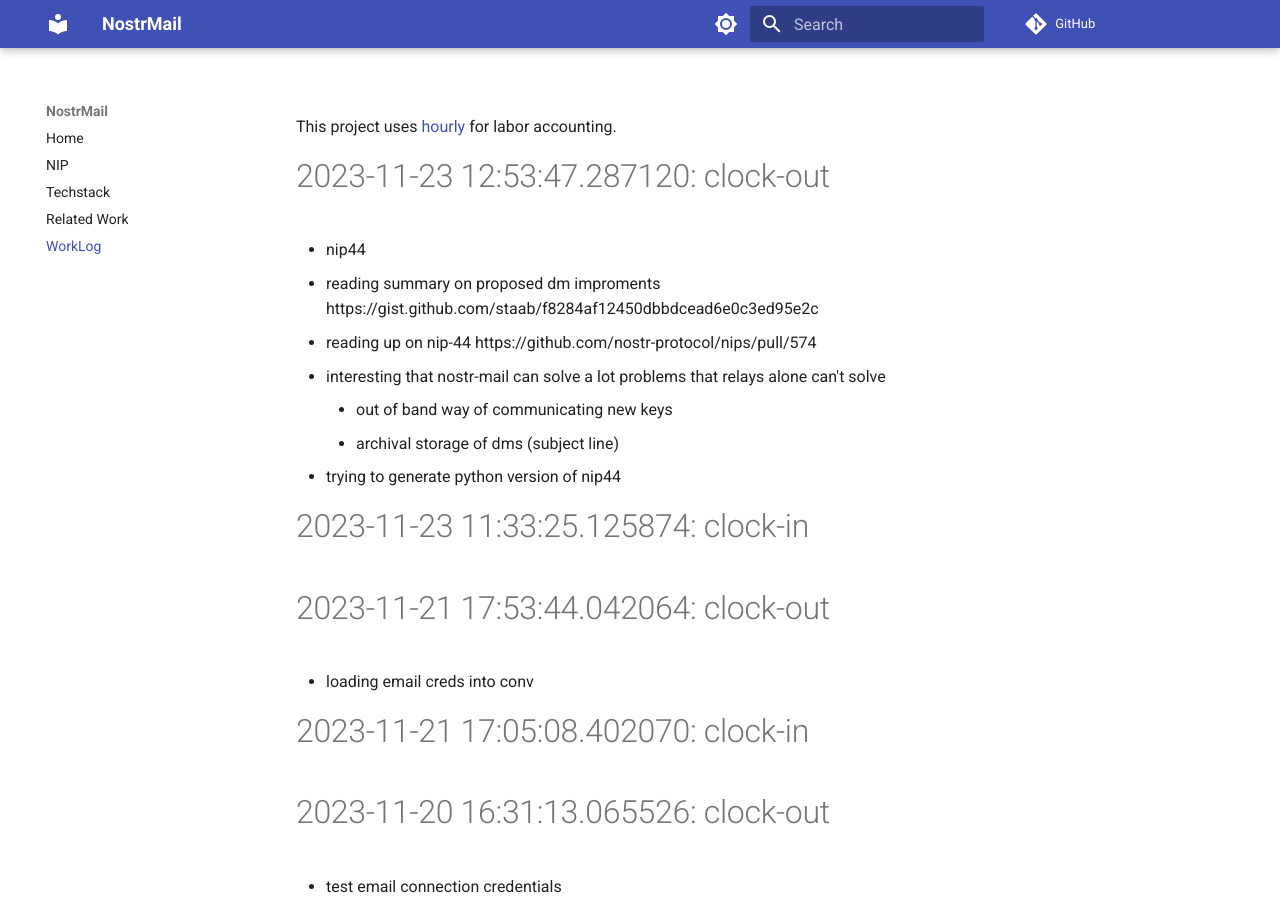
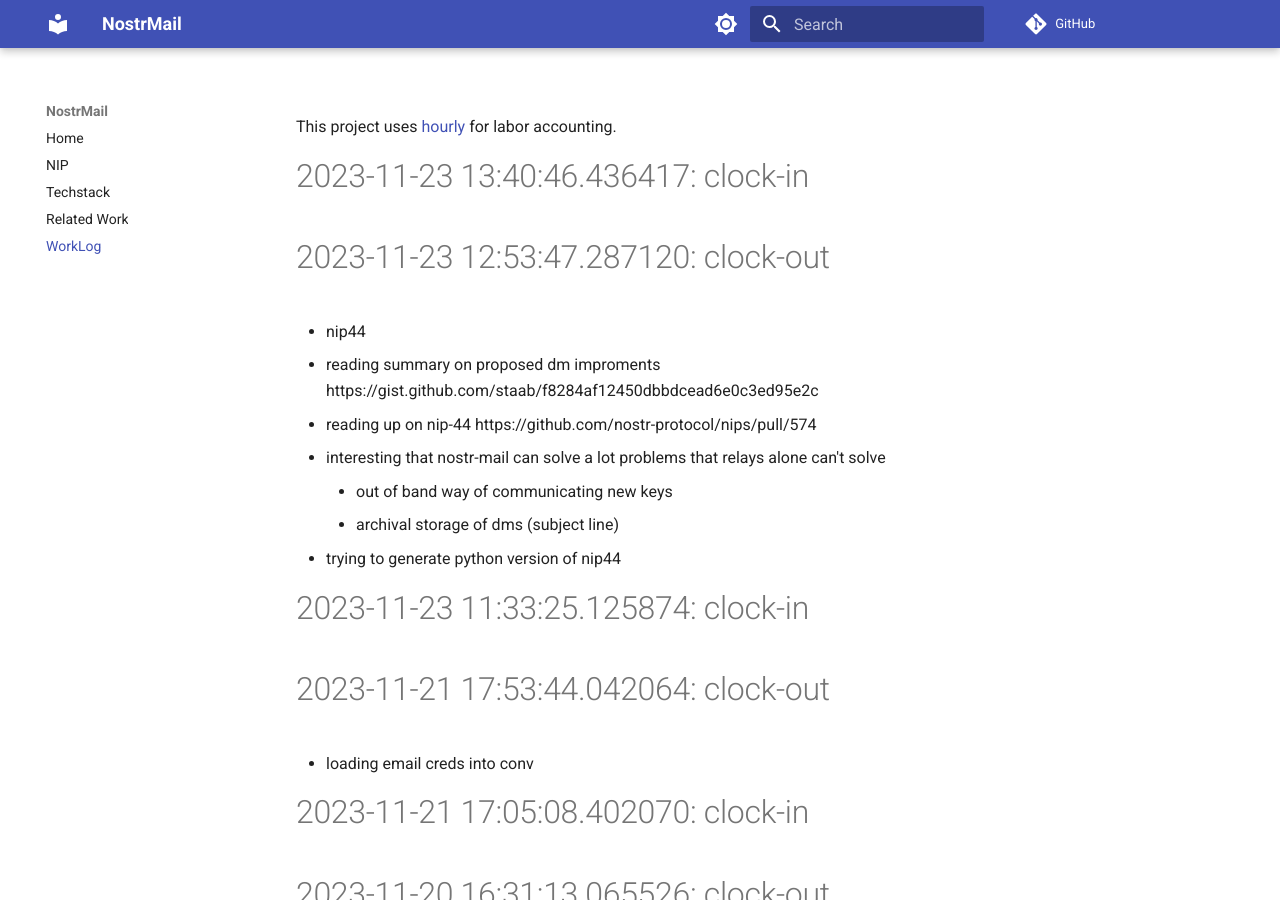
Before and after one commit to asherp/nostr-mail, an MkDocs documentation site: the page built from docs/WorkLog.md, in a window 1280 px wide and 900 px high. Built offline with MkDocs 1.6.1 and Material for MkDocs 9.7.7, drawn with Linux system fonts in a browser that asks for light colours; comment, search, counter and statistics services are not loaded.

Commit message:
clock-in

```diff
--- a/WorkLog.md
+++ b/WorkLog.md
@@ -1,3 +1,6 @@
+
+# 2023-11-23 13:40:46.436417: clock-in
+
 # 2023-11-23 12:53:47.287120: clock-out
 
 * nip44
```
